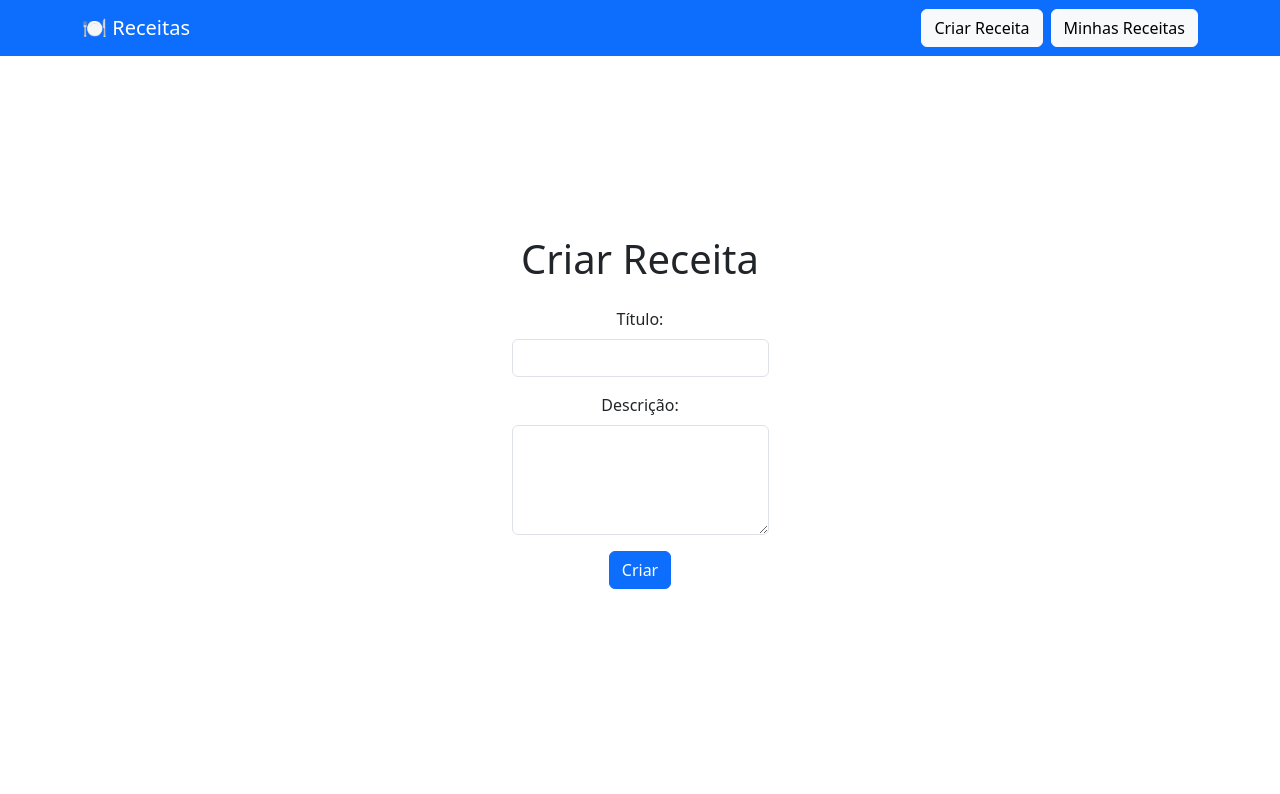
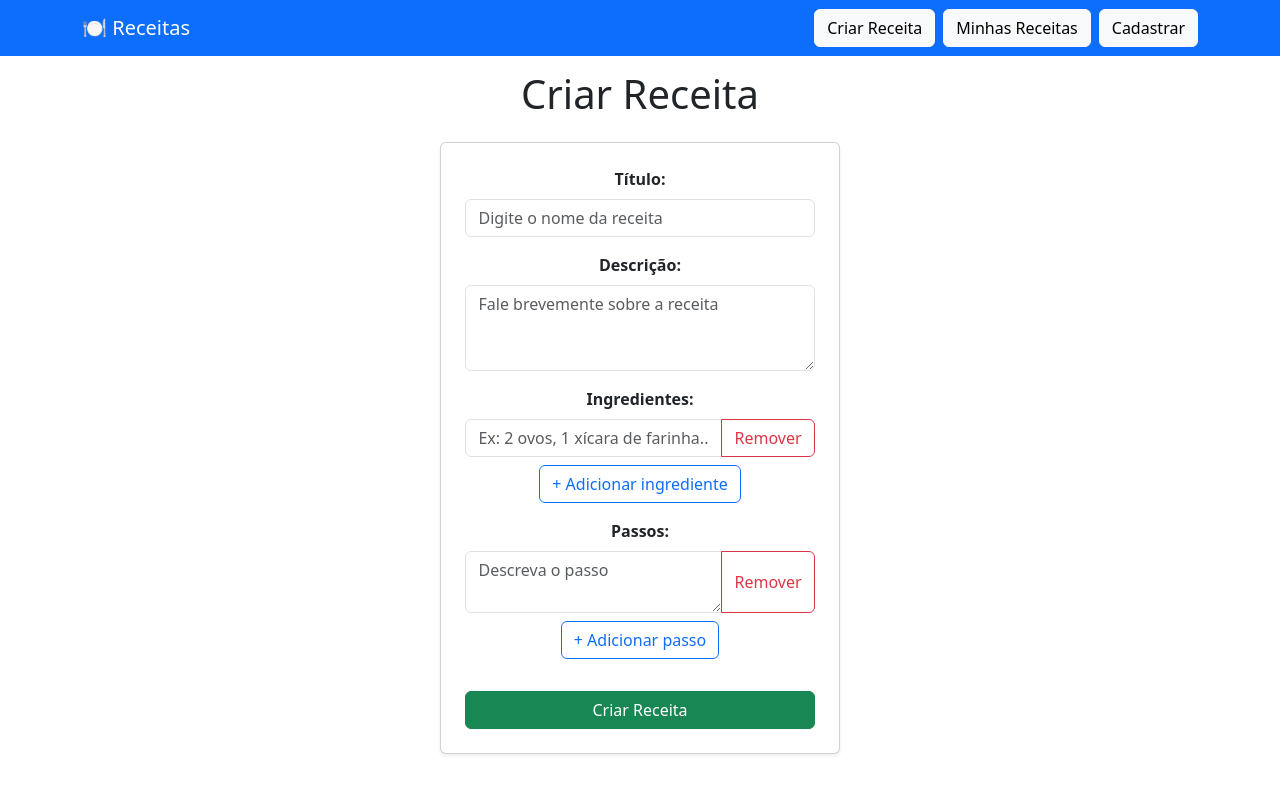
Before and after one commit to jaimecabrito01/Api-receitas, a Vue app in the folder frontend/: page /create in a window 1280 px wide. Shown: the top 794 px of the page. Built offline with nearby package versions, Linux system fonts and the light colour scheme.

Commit message:
:sparkles: formulario de criação de usuarios,e pequenas alterações no backend

```diff
--- a/frontend/src/components/NavBar.vue
+++ b/frontend/src/components/NavBar.vue
@@ -1,7 +1,7 @@
 <template>
   <nav class="navbar navbar-expand-lg navbar-dark bg-primary fixed-top">
     <div class="container">
-      <a class="navbar-brand" href="#">🍽️ Receitas</a>
+      <a class="navbar-brand" href="#" @click="goToHome">🍽️ Receitas</a>
       <div class="collapse navbar-collapse">
         <ul class="navbar-nav ms-auto">
           <li class="nav-item">
@@ -10,6 +10,9 @@
           <li class="nav-item">
             <button class="btn btn-light" @click="goToMyRecipes">Minhas Receitas</button>
           </li>
+          <li class="nav-item">
+  <button class="btn btn-light ms-2" @click="register">Cadastrar</button>
+</li>
         </ul>
       </div>
     </div>
@@ -27,6 +30,12 @@ function goToCreate() {
 function goToMyRecipes() {
   router.push("/my-recipes");
 }
+function goToHome(){
+  router.push("/")
+}
+function register(){
+  router.push("/register")
+}
 </script>
 
 <style scoped>
--- a/frontend/src/pages/CriarReceita.vue
+++ b/frontend/src/pages/CriarReceita.vue
@@ -1,16 +1,87 @@
 <template>
   <div class="container mt-4">
-    <h1 class="mb-4">Criar Receita</h1>
-    <form @submit.prevent="submitForm">
+    <h1 class="mb-4 text-center">Criar Receita</h1>
+
+    <form @submit.prevent="criarReceita" class="card shadow-sm p-4">
+
       <div class="mb-3">
-        <label class="form-label">Título:</label>
-        <input v-model="titulo" class="form-control" required />
+        <label class="form-label fw-bold">Título:</label>
+        <input
+          v-model="titulo"
+          class="form-control"
+          placeholder="Digite o nome da receita"
+          required
+        />
       </div>
+
+
       <div class="mb-3">
-        <label class="form-label">Descrição:</label>
-        <textarea v-model="descricao" class="form-control" rows="4" required></textarea>
+        <label class="form-label fw-bold">Descrição:</label>
+        <textarea
+          v-model="descricao"
+          class="form-control"
+          rows="3"
+          placeholder="Fale brevemente sobre a receita"
+          required
+        ></textarea>
       </div>
-      <button type="submit" class="btn btn-primary">Criar</button>
+
+
+      <div class="mb-3">
+        <label class="form-label fw-bold">Ingredientes:</label>
+
+        <div v-for="(ingrediente, index) in ingredientes" :key="index" class="input-group mb-2">
+          <input
+            v-model="ingredientes[index]"
+            type="text"
+            class="form-control"
+            placeholder="Ex: 2 ovos, 1 xícara de farinha..."
+            required
+          />
+          <button
+            type="button"
+            class="btn btn-outline-danger"
+            @click="removerIngrediente(index)"
+          >
+            Remover
+          </button>
+        </div>
+
+        <button type="button" class="btn btn-outline-primary" @click="adicionarIngrediente">
+          + Adicionar ingrediente
+        </button>
+      </div>
+
+
+      <div class="mb-3">
+        <label class="form-label fw-bold">Passos:</label>
+
+        <div v-for="(passo, index) in passos" :key="index" class="input-group mb-2">
+          <textarea
+            v-model="passos[index]"
+            class="form-control"
+            rows="2"
+            placeholder="Descreva o passo"
+            required
+          ></textarea>
+          <button
+            type="button"
+            class="btn btn-outline-danger"
+            @click="removerPasso(index)"
+          >
+            Remover
+          </button>
+        </div>
+
+        <button type="button" class="btn btn-outline-primary" @click="adicionarPasso">
+          + Adicionar passo
+        </button>
+      </div>
+
+
+      <button type="submit" class="btn btn-success w-100 mt-3">
+        Criar Receita
+      </button>
     </form>
   </div>
 </template>
@@ -18,19 +89,49 @@
 <script setup>
 import { ref } from "vue";
 import api from "../services/api";
-
 const titulo = ref("");
 const descricao = ref("");
+const ingredientes = ref([""]);
+const passos = ref([""]);
 
-async function submitForm() {
+function adicionarIngrediente() {
+  ingredientes.value.push("");
+}
+
+function removerIngrediente(index) {
+  ingredientes.value.splice(index, 1);
+}
+
+function adicionarPasso() {
+  passos.value.push("");
+}
+
+function removerPasso(index) {
+  passos.value.splice(index, 1);
+}
+
+async function criarReceita() {
+  const payload = {
+    titulo: titulo.value,
+    descricao: descricao.value,
+    ingredientes: ingredientes.value,
+    passos: passos.value,
+
+  };
+
   try {
-    const payload = { titulo, descricao, userId: 1 };
-    await api.post("/receitas/create", payload);
+    await api.post("/receitas/add", payload);
     alert("Receita criada com sucesso!");
+
+
     titulo.value = "";
     descricao.value = "";
+    ingredientes.value = [""];
+    passos.value = [""];
+
   } catch (error) {
-    console.error("Erro ao criar receita:", error);
+    console.error(error);
+    alert("Erro ao criar receita!");
   }
 }
 </script>
--- a/frontend/src/pages/Home.vue
+++ b/frontend/src/pages/Home.vue
@@ -38,6 +38,6 @@ onMounted(async () => {
 });
 
 function goToRecipe(id) {
-  router.push(`/recipe/${id}`);
+  router.push(`/receita/${id}`);
 }
 </script>
--- /dev/null
+++ b/frontend/src/pages/Register.vue
@@ -0,0 +1,93 @@
+<template>
+  <div class="container mt-5">
+    <div class="row justify-content-center">
+      <div class="col-md-6">
+        <div class="card shadow-sm">
+          <div class="card-body">
+            <h2 class="text-center mb-4">Cadastrar Usuário</h2>
+
+            <form @submit.prevent="registerUser">
+              <div class="mb-3">
+                <label class="form-label">Nome:</label>
+                <input
+                  v-model="name"
+                  type="text"
+                  class="form-control"
+                  placeholder="Digite seu nome"
+                  required
+                />
+              </div>
+
+              <div class="mb-3">
+                <label class="form-label">Email:</label>
+                <input
+                  v-model="email"
+                  type="email"
+                  class="form-control"
+                  placeholder="exemplo@email.com"
+                  required
+                />
+              </div>
+
+              <div class="mb-3">
+                <label class="form-label">Senha:</label>
+                <input
+                  v-model="password"
+                  type="password"
+                  class="form-control"
+                  placeholder="Digite sua senha"
+                  required
+                />
+              </div>
+
+              <button type="submit" class="btn btn-primary w-100">
+                Cadastrar
+              </button>
+            </form>
+
+            <div v-if="successMessage" class="alert alert-success mt-3 text-center">
+              {{ successMessage }}
+            </div>
+
+            <div v-if="errorMessage" class="alert alert-danger mt-3 text-center">
+              {{ errorMessage }}
+            </div>
+          </div>
+        </div>
+      </div>
+    </div>
+  </div>
+</template>
+
+<script setup>
+import { ref } from "vue";
+import api from "../services/api";
+
+const name = ref("");
+const email = ref("");
+const password = ref("");
+const successMessage = ref("");
+const errorMessage = ref("");
+
+async function registerUser() {
+  successMessage.value = "";
+  errorMessage.value = "";
+
+  try {
+    const payload = {
+      name: name.value,
+      email: email.value,
+      password: password.value,
+    };
+
+    await api.post("/user/create", payload);
+    successMessage.value = "Usuário cadastrado com sucesso!";
+    name.value = "";
+    email.value = "";
+    password.value = "";
+  } catch (error) {
+    console.error(error);
+    errorMessage.value = "Erro ao cadastrar usuário.";
+  }
+}
+</script>
--- a/frontend/src/router/index.js
+++ b/frontend/src/router/index.js
@@ -1,10 +1,12 @@
 import { createRouter, createWebHistory } from "vue-router";
 import Home from "../pages/Home.vue";
 import CriarReceita from "../pages/CriarReceita.vue";
+import Register from "../pages/Register.vue";
 
 const routes = [
   { path: "/", name: "Home", component: Home },
   { path: "/create", name: "CriarReceita", component: CriarReceita },
+  {path: "/register", name:"Registrar", component:Register}
 ];
 
 const router = createRouter({
--- a/frontend/src/services/api.js
+++ b/frontend/src/services/api.js
@@ -1,7 +1,7 @@
 import axios from "axios";
 
 const api = axios.create({
-  baseURL: "http://localhost:8080/api",
+  baseURL: "http://localhost:8080",
 });
 
 export default api;
```
Also changed, not shown: frontend/src/components/HelloWorld.vue (deleted, +0 -43 lines).
